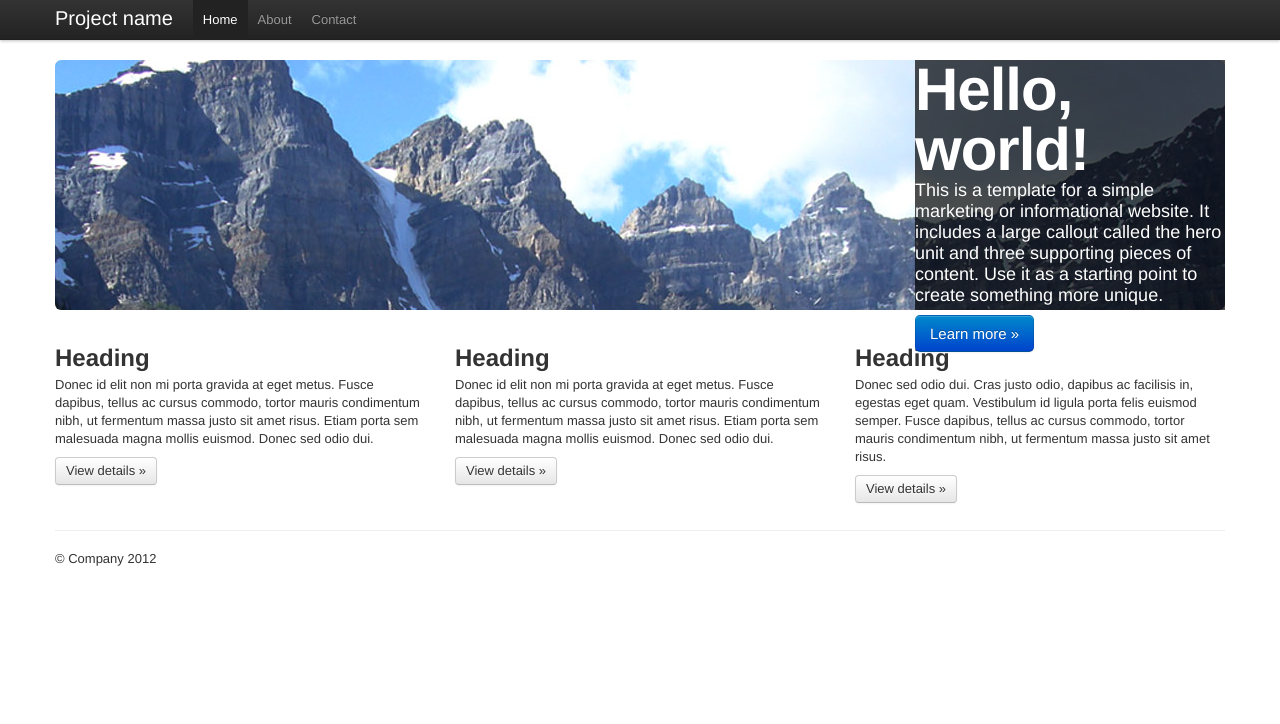
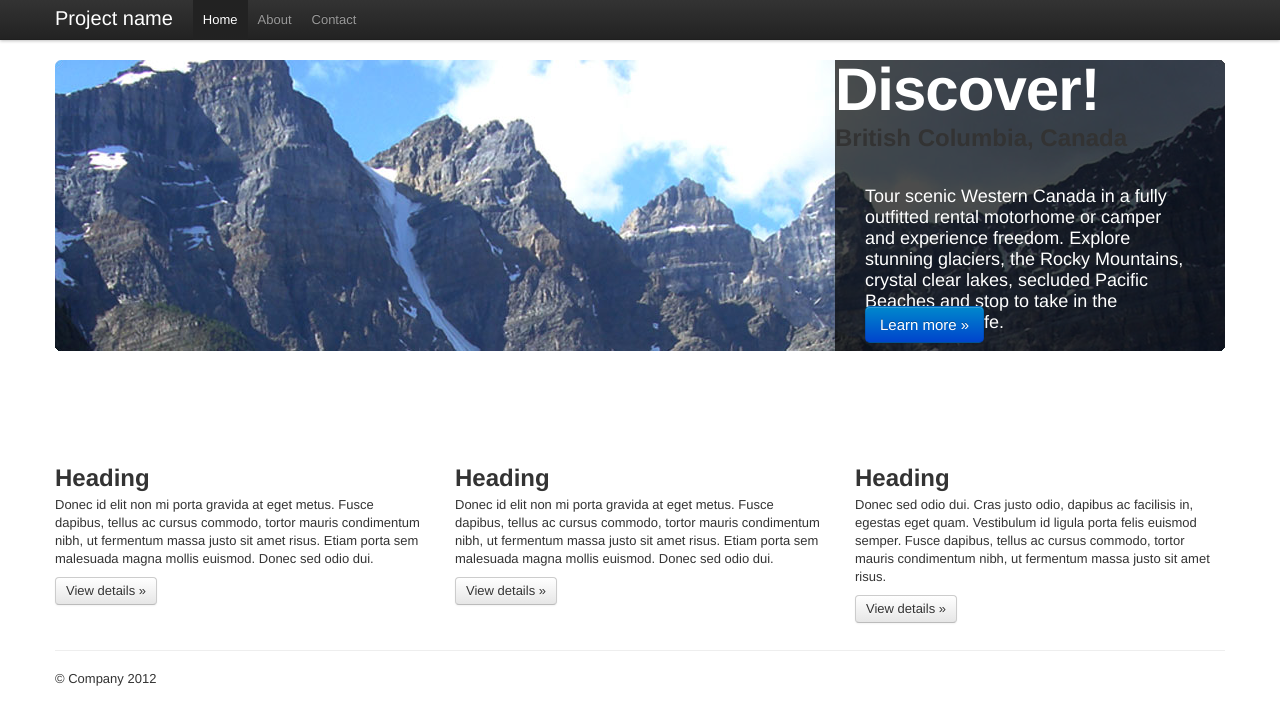
Before and after one commit to coastcreative-github/hh, a plain HTML site: page Local Root/index.htm in a window 1280 px wide. Drawn offline with nearby package versions, Linux system fonts and the light colour scheme.

Commit message:
Concatentated new semantically developed index.html; continuing tweaks to hero

```diff
--- a/Local Root/_assets/css/cc-styles.css
+++ b/Local Root/_assets/css/cc-styles.css
@@ -9,14 +9,18 @@
 .hero-unit {
 	position: relative;
 	background-image: url("/_assets/img/hero/01-mountains.jpg");
-	height: 130px;
+	background-repeat: no-repeat;
+	height: 250px;
+	padding: 80px
+	margin-bottom: 30px
 }
 
 .hero-unit aside {
 	position: absolute;
 	background-image: url("/_assets/img/hero/hero-text-bg.png");
-	height: 250px;
-	left: 860px;
+	background-repeat: no-repeat;
+	/*height: 250px;*/
+	left: 780px;
 	right: 0px;
 	top: 0px;
 	bottom: 0px;
@@ -31,5 +35,12 @@
 }
 
 .hero-unit p {
+	bottom: 40px;
+	font-size: 18px;
+	font-weight: 200;
+	height: 90px;
 	line-height: 21px;
+	margin: 30px;
+	position: relative;
+	top: 0;
 }
--- a/Local Root/index.htm
+++ b/Local Root/index.htm
@@ -2,7 +2,7 @@
 <html lang="en">
   <head>
     <meta charset="utf-8">
-    <title>Bootstrap, from Twitter</title>
+    <title>Happy Holidays Motorhomes</title>
     <meta name="viewport" content="width=device-width, initial-scale=1.0">
     <meta name="description" content="">
     <meta name="author" content="">
@@ -63,8 +63,17 @@
       <!-- Main hero unit for a primary marketing message or call to action -->
       <div class="hero-unit">
       	<aside>
-        <h1>Hello, world!</h1>
-        <p>This is a template for a simple marketing or informational website. It includes a large callout called the hero unit and three supporting pieces of content. Use it as a starting point to create something more unique.</p>
+        <h1>Discover!</h1>
+        <h2>British Columbia, Canada</h2>
+	<p>
+		Tour scenic Western Canada
+		in a fully outfitted rental motorhome or camper and experience freedom.
+		Explore stunning glaciers,
+ 		the Rocky Mountains,
+		crystal clear lakes,
+		secluded Pacific Beaches
+		and stop to take in the abundant wildlife.
+	</p>
         <p><a class="btn btn-primary btn-large">Learn more &raquo;</a></p>
 		</aside>
       </div>
```
